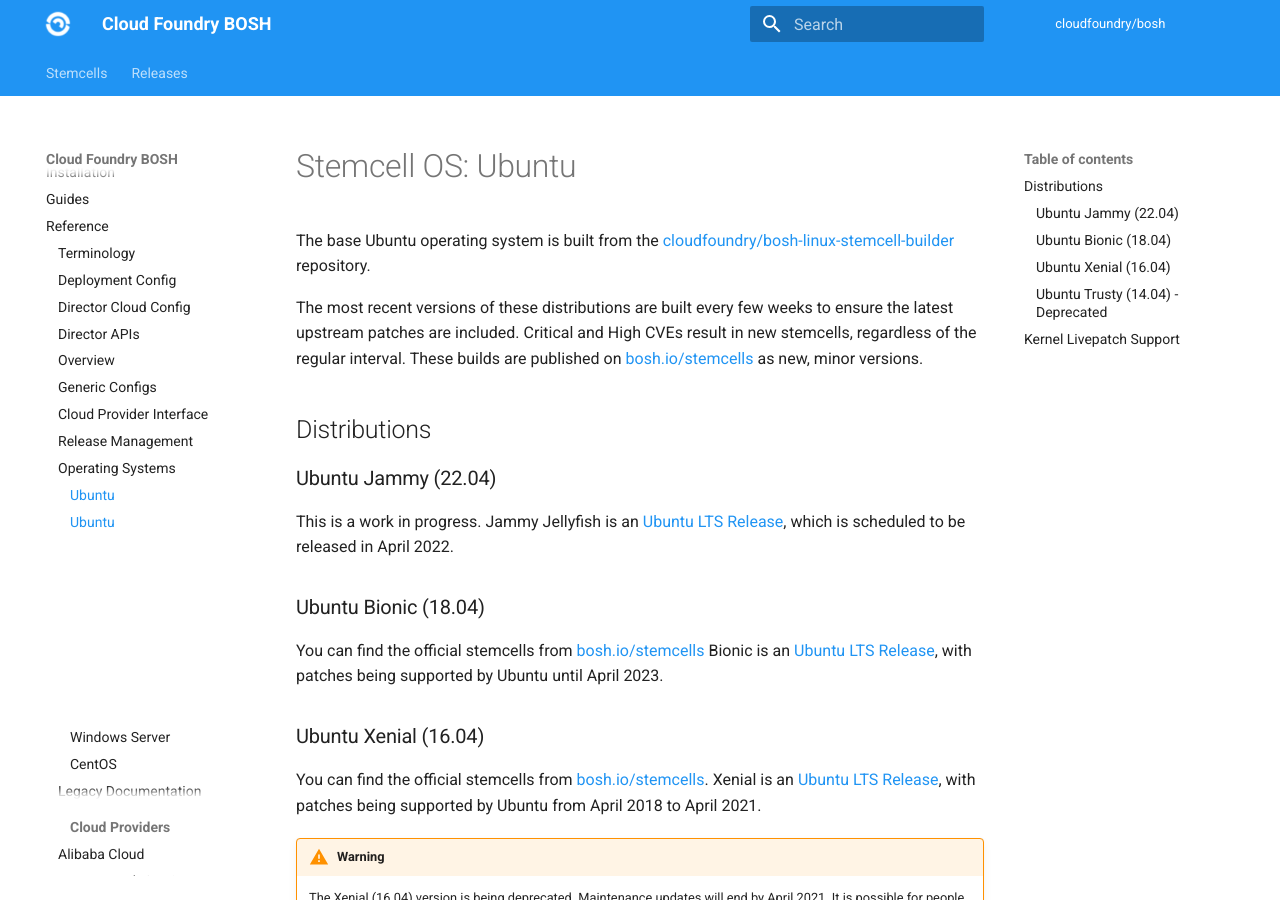
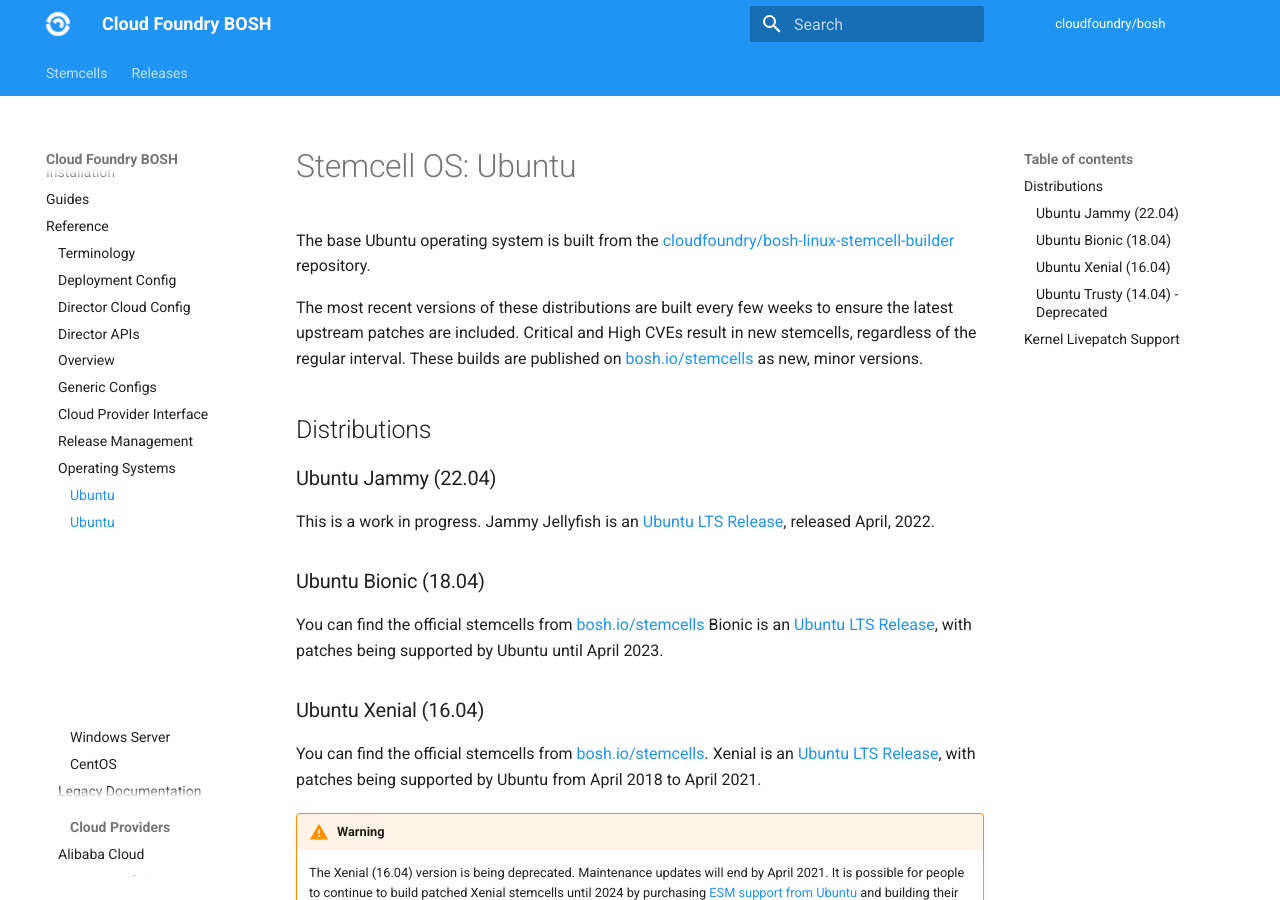
Before and after one commit to cloudfoundry/docs-bosh, an MkDocs documentation site: the page built from content/ubuntu-os.md, in a window 1280 px wide and 900 px high. Built offline with MkDocs 1.6.1 and Material for MkDocs 9.7.7, drawn with Linux system fonts in a browser that asks for light colours; old or Windows-style settings are respelled for this version of MkDocs.

Commit message:
Jammy is released, not "scheduled for release"

```diff
--- a/content/ubuntu-os.md
+++ b/content/ubuntu-os.md
@@ -8,7 +8,7 @@ The most recent versions of these distributions are built every few weeks to ens
 
 ### Ubuntu Jammy (22.04) {: #ubuntu-jammy }
 
-This is a work in progress.  Jammy Jellyfish is an [Ubuntu LTS Release](https://wiki.ubuntu.com/LTS), which is scheduled to be released in April 2022.
+This is a work in progress.  Jammy Jellyfish is an [Ubuntu LTS Release](https://wiki.ubuntu.com/LTS), released April, 2022.
 
 ### Ubuntu Bionic (18.04) {: #ubuntu-bionic }
 
```
